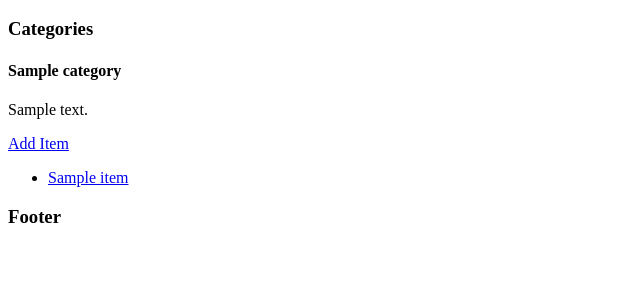
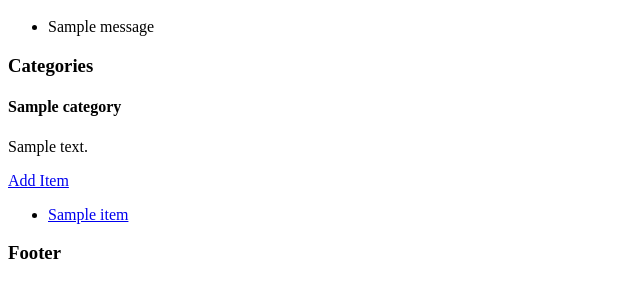
Before and after one commit to aledejesus/item_catalog, a Flask app: page /categories/1 in a window 1280 px wide. Shown: the part 41-341 px from the top of the page, without its empty margins (0-640 px from the left). Run offline with Flask 2, Linux system fonts and the light colour scheme; tables that the repository leaves empty hold one stand-in row (values such as "Sample post"); one stand-in notice (Sample message) is shown; parts of the project's set-up code (start-up, migrations or seed data) failed here and were passed over.

Commit message:
chore: Modify base template to flash messages if any

```diff
--- a/catalog/templates/base.html
+++ b/catalog/templates/base.html
@@ -12,6 +12,18 @@
       {% endblock %}
     </div>
     <div id="content">
+      {% block messages %}
+        {% with messages = get_flashed_messages() %}
+          {% if messages %}
+            <ul>
+              {% for message in messages %}
+                <li>{{message}}</li>
+              {% endfor %}
+            </ul>
+          {% endif %}
+        {% endwith %}
+      {% endblock %}
+
       {% block content %}
       {% endblock %}
     </div>
```
